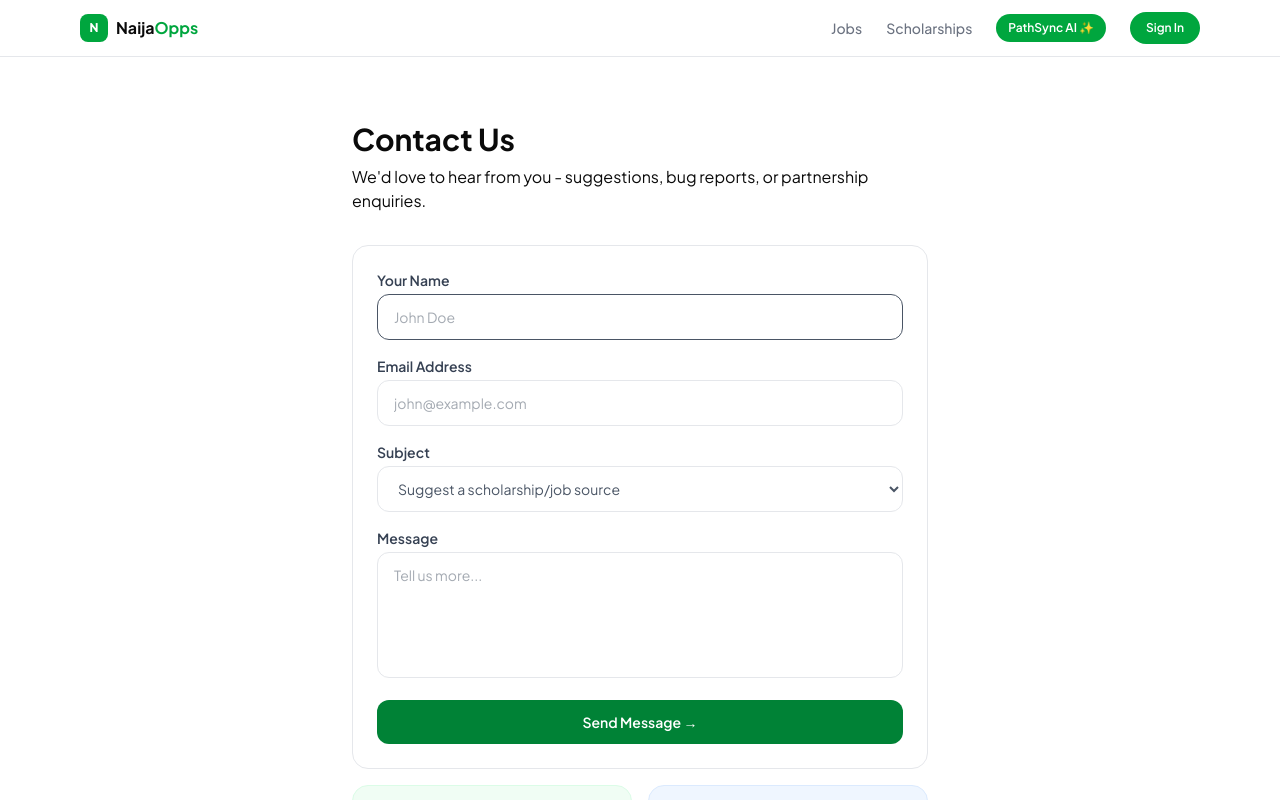
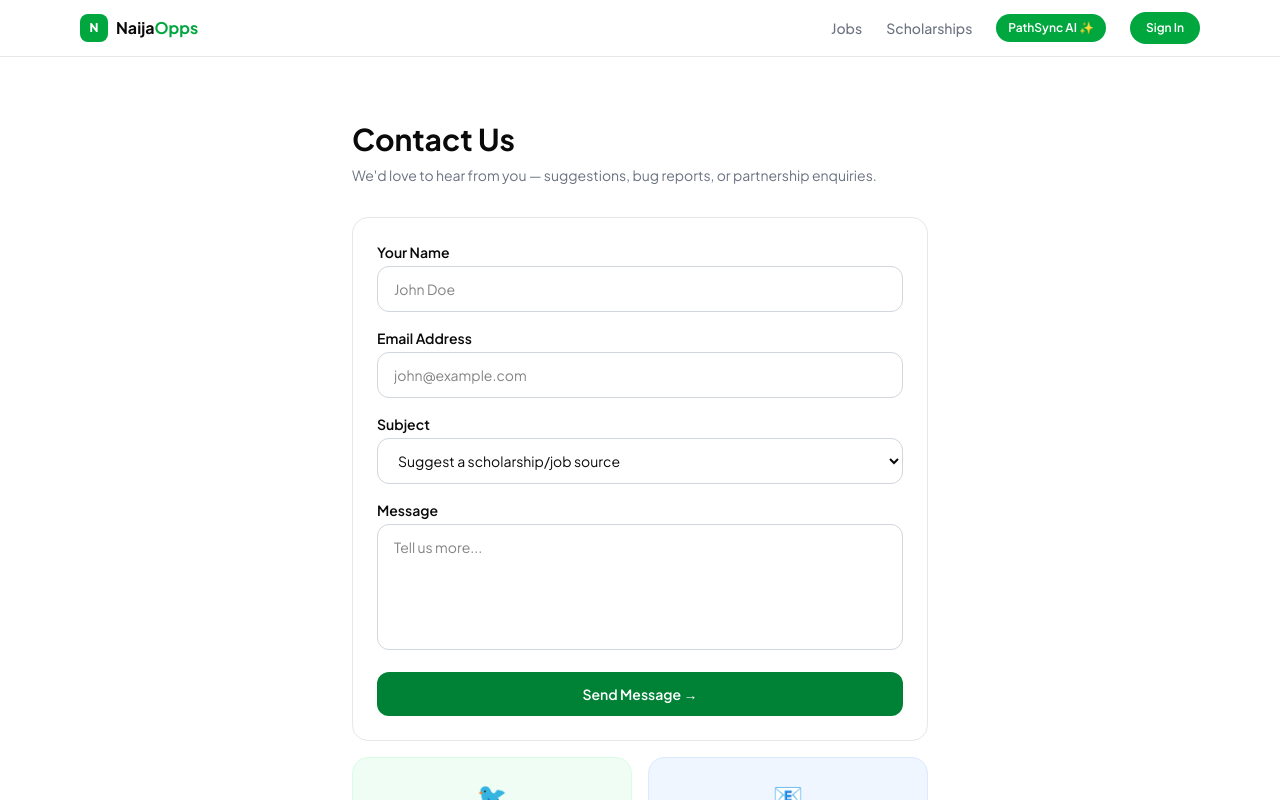
Before and after one commit to GoodnessOni/naija-opportunities, a Next.js app: page /contact in a window 1280 px wide. Shown: the top 800 px of the page. Built offline with nearby package versions, Linux system fonts and the light colour scheme; no server answers.

Commit message:
Refactor ContactPage for improved form handling and styling

```diff
--- a/app/contact/page.tsx
+++ b/app/contact/page.tsx
@@ -1,24 +1,54 @@
+'use client'
+
+import { useState } from 'react'
+
 export default function ContactPage() {
+  const [form, setForm] = useState({ name: '', email: '', subject: 'Suggest a scholarship/job source', message: '' })
+  const [status, setStatus] = useState<'idle' | 'loading' | 'success' | 'error'>('idle')
+
+  const handleSubmit = async () => {
+    if (!form.name || !form.email || !form.message) return
+    setStatus('loading')
+    try {
+      const res = await fetch('/api/contact', {
+        method: 'POST',
+        headers: { 'Content-Type': 'application/json' },
+        body: JSON.stringify(form),
+      })
+      if (res.ok) {
+        setStatus('success')
+        setForm({ name: '', email: '', subject: 'Suggest a scholarship/job source', message: '' })
+      } else {
+        setStatus('error')
+      }
+    } catch {
+      setStatus('error')
+    }
+  }
+
   return (
     <div className="max-w-xl mx-auto py-8">
-      <h1 className="text-3xl font-bold mb-2">Contact Us</h1>
-      <p className="style={{ color: 'var(--muted-text)' }} mb-8">We'd love to hear from you - suggestions, bug reports, or partnership enquiries.</p>
+      <h1 className="text-3xl font-bold mb-2" style={{ color: 'var(--foreground)' }}>Contact Us</h1>
+      <p className="mb-8 text-sm" style={{ color: 'var(--muted-text)' }}>We'd love to hear from you — suggestions, bug reports, or partnership enquiries.</p>
 
       <div className="space-y-4">
-        <div className="bg-white text-gray-600 border border-gray-200 rounded-2xl p-6 space-y-4">
+        <div className="card border border-gray-200 rounded-2xl p-6 space-y-4">
           <div>
-            <label className="block text-sm font-semibold text-gray-700 mb-1">Your Name</label>
-            <input type="text" placeholder="John Doe"
-              className="w-full border border-gray-600 rounded-xl px-4 py-3 text-sm focus:outline-none focus:border-green-500 transition-colors" />
+            <label className="block text-sm font-semibold mb-1" style={{ color: 'var(--foreground)' }}>Your Name</label>
+            <input type="text" placeholder="John Doe" value={form.name}
+              onChange={e => setForm({ ...form, name: e.target.value })}
+              className="w-full border border-gray-300 rounded-xl px-4 py-3 text-sm focus:outline-none focus:border-green-500 transition-colors" />
           </div>
           <div>
-            <label className="block text-sm font-semibold text-gray-700 mb-1">Email Address</label>
-            <input type="email" placeholder="john@example.com"
-              className="w-full border border-gray-200 rounded-xl px-4 py-3 text-sm focus:outline-none focus:border-green-500 transition-colors" />
+            <label className="block text-sm font-semibold mb-1" style={{ color: 'var(--foreground)' }}>Email Address</label>
+            <input type="email" placeholder="john@example.com" value={form.email}
+              onChange={e => setForm({ ...form, email: e.target.value })}
+              className="w-full border border-gray-300 rounded-xl px-4 py-3 text-sm focus:outline-none focus:border-green-500 transition-colors" />
           </div>
           <div>
-            <label className="block text-sm font-semibold text-gray-700 mb-1">Subject</label>
-            <select className="w-full border border-gray-200 rounded-xl px-4 py-3 text-sm focus:outline-none focus:border-green-500 transition-colors">
+            <label className="block text-sm font-semibold mb-1" style={{ color: 'var(--foreground)' }}>Subject</label>
+            <select value={form.subject} onChange={e => setForm({ ...form, subject: e.target.value })}
+              className="w-full border border-gray-300 rounded-xl px-4 py-3 text-sm focus:outline-none focus:border-green-500 transition-colors">
               <option>Suggest a scholarship/job source</option>
               <option>Report a broken link</option>
               <option>Partnership enquiry</option>
@@ -27,26 +57,39 @@ export default function ContactPage() {
             </select>
           </div>
           <div>
-            <label className="block text-sm font-semibold text-gray-700 mb-1">Message</label>
-            <textarea rows={5} placeholder="Tell us more..."
-              className="w-full border border-gray-200 rounded-xl px-4 py-3 text-sm focus:outline-none focus:border-green-500 transition-colors resize-none" />
+            <label className="block text-sm font-semibold mb-1" style={{ color: 'var(--foreground)' }}>Message</label>
+            <textarea rows={5} placeholder="Tell us more..." value={form.message}
+              onChange={e => setForm({ ...form, message: e.target.value })}
+              className="w-full border border-gray-300 rounded-xl px-4 py-3 text-sm focus:outline-none focus:border-green-500 transition-colors resize-none" />
           </div>
-          <a href="mailto:ogverse17@gmail.com?subject=Contact from website"
-            className="block w-full bg-green-700 text-white text-center font-semibold py-3 rounded-xl hover:bg-green-800 transition-colors text-sm">
-            Send Message →
-          </a>
+
+          {status === 'success' && (
+            <div className="bg-green-50 border border-green-200 text-green-700 text-sm px-4 py-3 rounded-xl">
+              ✅ Message sent! We'll get back to you soon.
+            </div>
+          )}
+          {status === 'error' && (
+            <div className="bg-red-50 border border-red-200 text-red-700 text-sm px-4 py-3 rounded-xl">
+              ❌ Something went wrong. Please try again or email us directly.
+            </div>
+          )}
+
+          <button onClick={handleSubmit} disabled={status === 'loading'}
+            className="block w-full bg-green-700 text-white text-center font-semibold py-3 rounded-xl hover:bg-green-800 transition-colors text-sm disabled:opacity-60">
+            {status === 'loading' ? 'Sending...' : 'Send Message →'}
+          </button>
         </div>
 
-        <div className="grid grid-cols-2 gap-4 text-gray-700">
+        <div className="grid grid-cols-2 gap-4">
           <div className="bg-green-50 border border-green-100 rounded-2xl p-5 text-center">
             <div className="text-2xl mb-2">🐦</div>
-            <div className="text-sm font-semibold style={{ color: 'var(--foreground)' }} mb-1">Twitter / X</div>
-            <a href="https://x.com" target="_blank" className="text-xs text-green-700 hover:underline">@naijaopps</a>
+            <div className="text-sm font-semibold mb-1" style={{ color: 'var(--foreground)' }}>Twitter / X</div>
+            <a href="https://x.com/naijaopps" target="_blank" className="text-xs text-green-700 hover:underline">@naijaopps</a>
           </div>
           <div className="bg-blue-50 border border-blue-100 rounded-2xl p-5 text-center">
             <div className="text-2xl mb-2">📧</div>
-            <div className="text-sm font-semibold style={{ color: 'var(--foreground)' }} mb-1">Email</div>
-            <a href="mailto:hello@naijaopportunities.live" className="text-xs text-green-700 hover:underline">ogverse17@gmail.com</a>
+            <div className="text-sm font-semibold mb-1" style={{ color: 'var(--foreground)' }}>Email</div>
+            <a href="mailto:ogverse17@gmail.com" className="text-xs text-green-700 hover:underline">ogverse17@gmail.com</a>
           </div>
         </div>
       </div>
```
